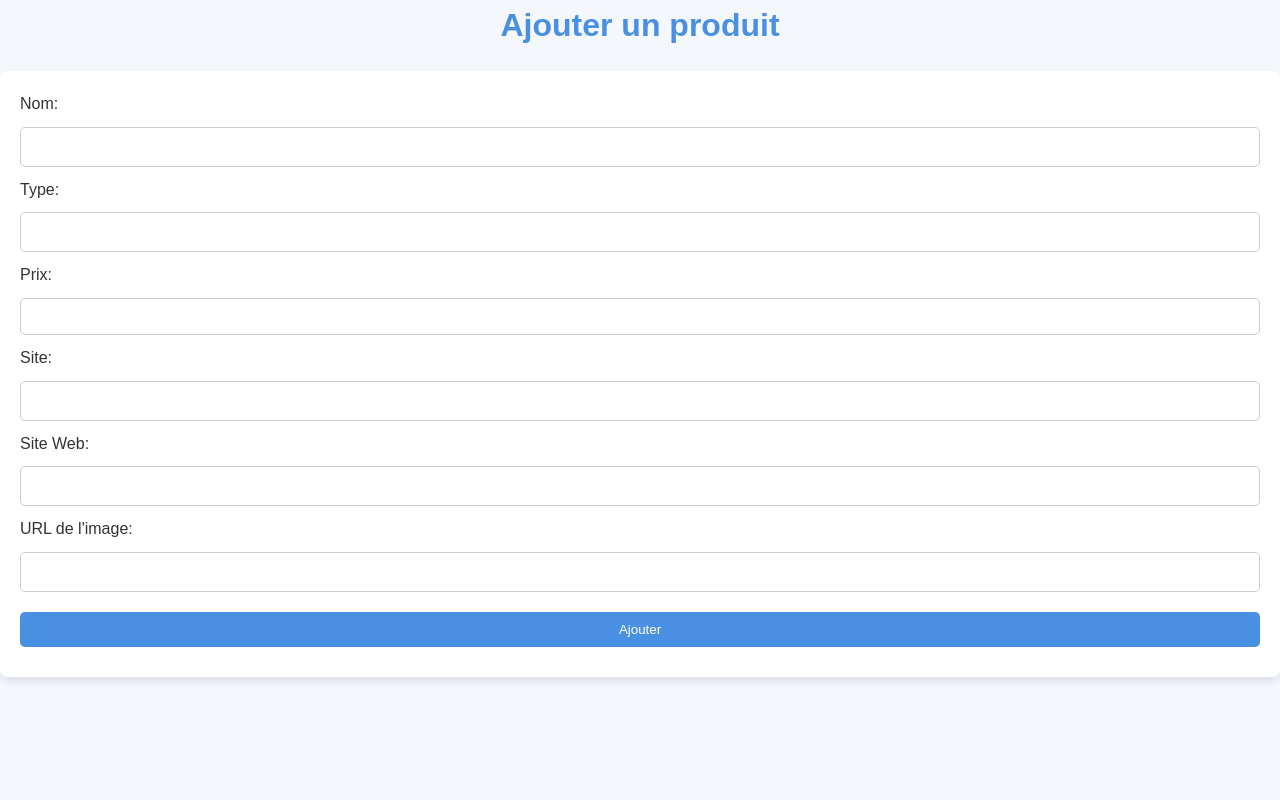
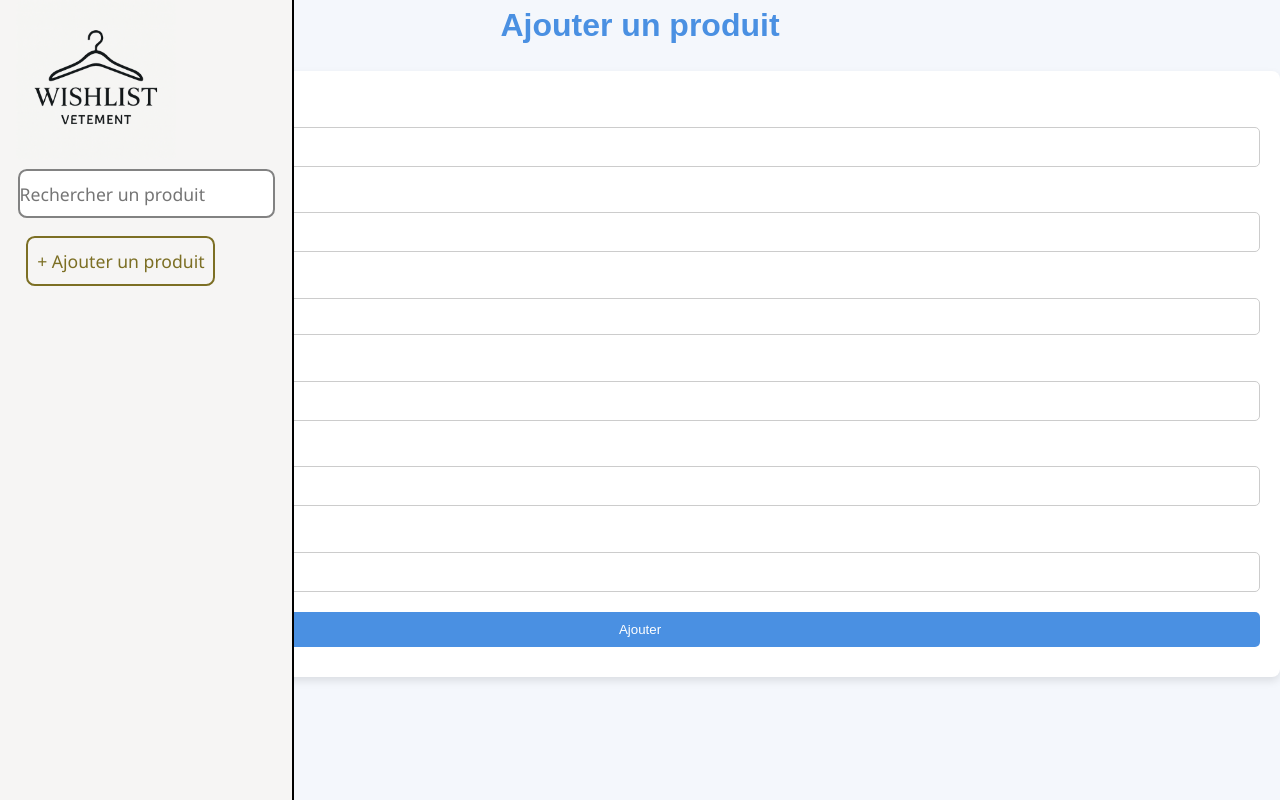
Before and after one commit to raymd06/WishList-Vetement, a Flask app: page /add in a window 1280 px wide. Run offline with Flask 3, Linux system fonts and the light colour scheme.

Commit message:
Add files via upload

```diff
--- a/app.py
+++ b/app.py
@@ -1,5 +1,6 @@
 from flask import Flask, render_template, request, redirect, url_for
 from flask_sqlalchemy import SQLAlchemy
+from sqlalchemy import or_
 import os
 
 app = Flask(__name__)
@@ -22,6 +23,20 @@ class Product(db.Model):
 @app.route('/')
 def index():
     products = Product.query.all()
+
+    recherche = request.args.get("recherche")
+
+    if recherche:
+        products = Product.query.filter(
+            (Product.name.ilike(f"%{recherche}%")) |
+            (Product.type.ilike(f"%{recherche}%")) |  # au lieu de category
+            (Product.site.ilike(f"%{recherche}%")) |
+            (Product.website.ilike(f"%{recherche}%"))
+        ).all()
+
+    else:
+        products = Product.query.all()
+
     return render_template('index.html', products=products)
 
 @app.route('/add', methods=['GET', 'POST'])
--- a/static/style.css
+++ b/static/style.css
@@ -4,6 +4,83 @@
     padding: 0;
     box-sizing: border-box;
 }
+
+/*Header*/
+header {
+    background-color: #f6f5f4;
+    margin-bottom: 1px;
+    border-right: solid 2px black;
+    margin-right: 90em;
+    padding-bottom: 100%;
+    position : fixed;
+}
+
+header img {
+    height: 10em;
+    margin-left: 1em ;
+}
+/* Bouton debut de page */
+.ontop {
+    font-family:"Segoe UI";
+    font-size : 1.1em;
+    color :#495fef;
+    text-decoration :none;
+    margin-left: 4.5em;
+    margin-top : 1em;
+    border: 2px solid #495fef;
+    border-radius : 0.5em;
+    position :fixed;
+    padding: 0.5em;
+}
+
+.ontop:hover {
+    border: 2px solid #495fef;
+    color : white;
+    background: #495fef;
+    transition : 0.2s;
+    box-shadow: 2px 2px 5px black;
+    cursor: pointer;
+}
+
+/* margin : top → right → bottom → left */
+/*barre de recherche*/
+#recherche {
+    font-family:"Segoe UI";
+    font-size : 1.1em;
+    border: 2px solid #828282;
+    border-radius : 0.5em;
+    height: 2.8em;
+    margin-left: 1em;
+    margin-right: 1em;
+    margin-top: -4em;
+}
+
+/* Bouton ajout */
+.ajout {
+    font-family:"Segoe UI";
+    font-size : 1.1em;
+    color : #7c6f24;
+    text-decoration :none;
+    margin-left: 1.5em;
+    margin-top : 1em;
+    border: 2px solid #7c6f24;
+    border-radius : 0.5em;
+    position :fixed;
+    padding: 0.5em;
+}
+
+.ajout:hover {
+    border: 2px solid #7c6f24;
+    color : white;
+    background: #7c6f24;
+    transition : 0.2s;
+    box-shadow: 2px 2px 5px black;
+}
+
+
+
+/* couleur logo #f6f5f4 et #13191b*/
+
 
 /* Corps de la page */
 body {
@@ -28,7 +105,7 @@ h1 {
 }
 
 /* Formulaire d'ajout de produit */
-form {
+.form2 {
     background-color: #fff;
     padding: 20px;
     border-radius: 8px;
@@ -36,7 +113,7 @@ form {
     margin-bottom: 30px;
 }
 
-form input, form button {
+.form2 input, form button {
     width: 100%;
     padding: 10px;
     margin: 10px 0;
@@ -44,11 +121,11 @@ form input, form button {
     border: 1px solid #ccc;
 }
 
-form input[type="text"], form input[type="url"], form input[type="number"] {
+.form2 input[type="text"], form input[type="url"], form input[type="number"] {
     font-size: 16px;
 }
 
-form button {
+.form2 button {
     background-color: #4A90E2;
     color: #fff;
     border: none;
@@ -56,7 +133,7 @@ form button {
     transition: background-color 0.3s;
 }
 
-form button:hover {
+.form2 button:hover {
     background-color: #357ABD;
 }
 
@@ -106,6 +183,7 @@ img {
     font-weight: bold;
     color: #4A90E2;
 }
+
 
 /* Lien vers la suppression */
 .supp {
--- a/templates/add_product.html
+++ b/templates/add_product.html
@@ -7,8 +7,17 @@
     <link rel="stylesheet" href="{{ url_for('static', filename='style.css') }}">
 </head>
 <body>
+    <header>
+        <a href="/">
+            <img classe="img_header" src="{{ url_for('static', filename='logo2.png') }}" alt="Mon Logo">
+        </a>
+        <form method="get" action="/">
+            <input type="text" name="recherche" id="recherche" placeholder="Rechercher un produit">
+        </form>
+        <a class = "ajout" href="{{ url_for('add_product') }}"> + Ajouter un produit</a>
+    </header>
     <h1>Ajouter un produit</h1>
-    <form action="{{ url_for('add_product') }}" method="POST">
+    <form class="form2" action="{{ url_for('add_product') }}" method="POST">
         <label for="name">Nom:</label>
         <input type="text" name="name" id="name" required>
 
```
Also changed, not shown: templates/edit_product.html (+10 -1 lines), templates/index.html (+24 -4 lines), instance/database.db, static/carre.png (added), static/logo seul.png (added), static/logo2.png (added), static/logo2_cercle.png (added), static/logo2_cercle2.png (added), static/logo2_pre.png (added), static/logo2_simple.png (added), static/logo_2.png (added), static/logopourcercle.png (added), static/rond.png (added).
